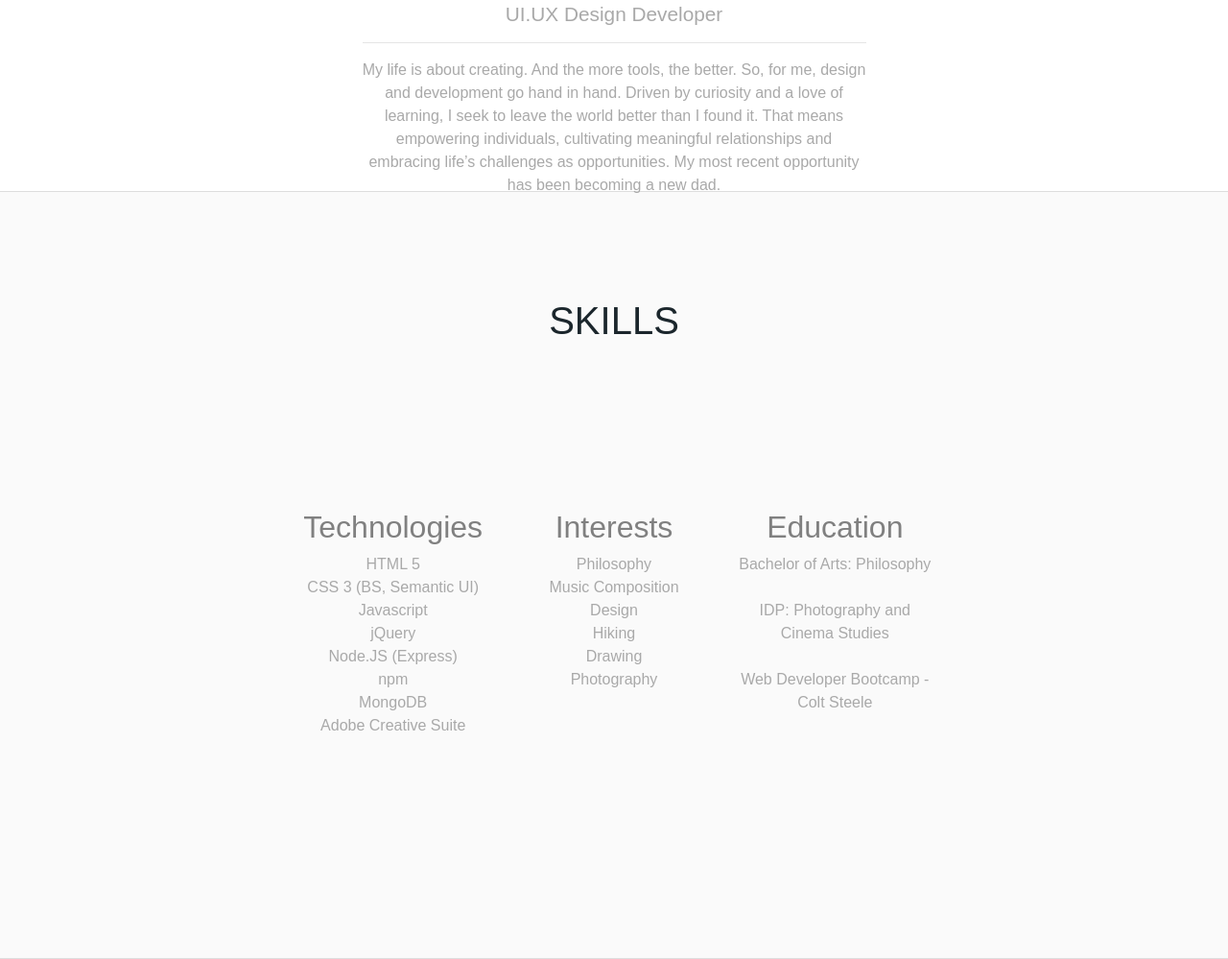
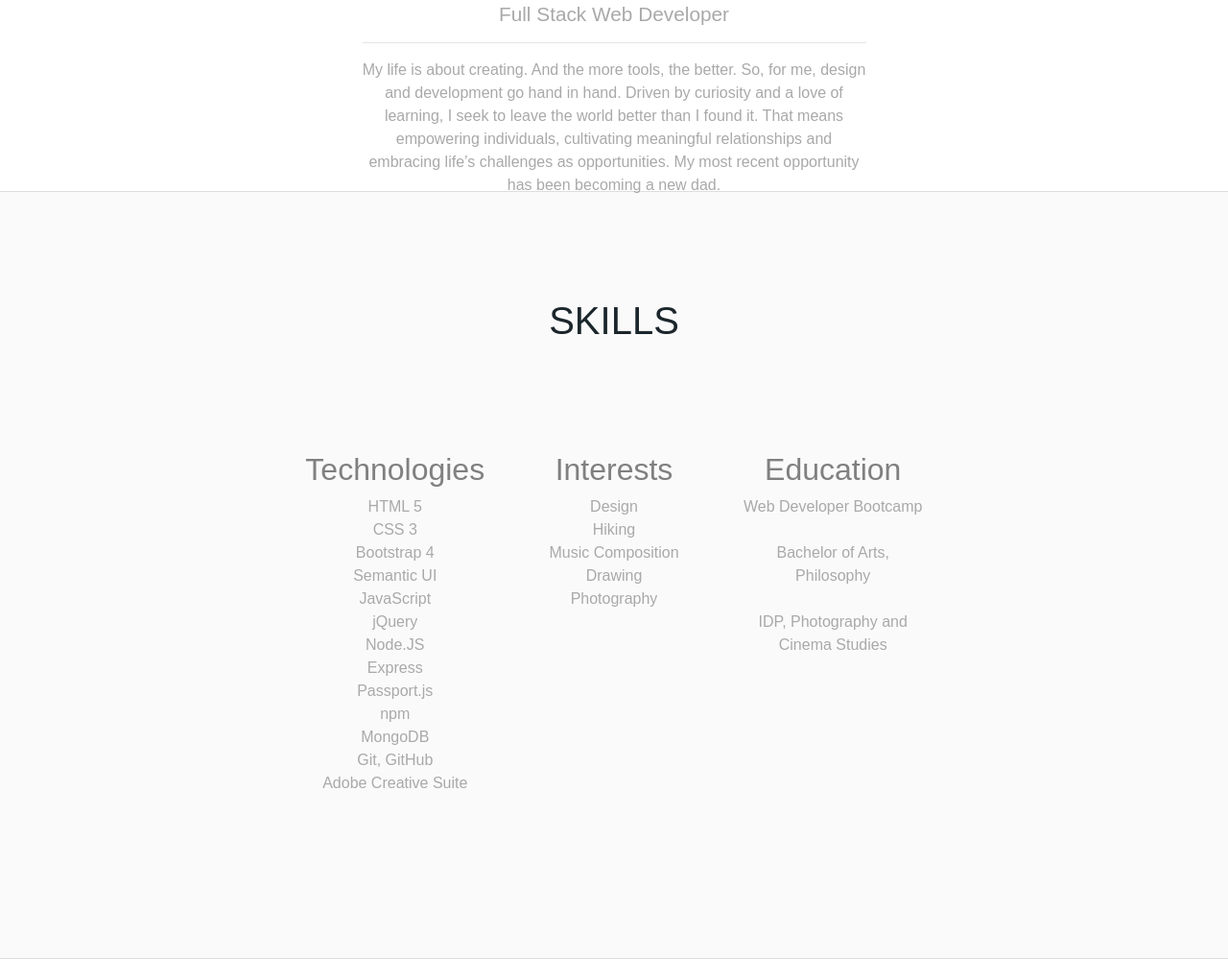
Before and after one commit to christopher-dodge/portfolio, a plain HTML site: page index.html in a window 1280 px wide. Shown: the part 1401-2400 px from the top of the page at 96% size. Drawn offline with nearby package versions, Linux system fonts and the light colour scheme; a web font is replaced by a local one.

```diff
--- a/index.html
+++ b/index.html
@@ -71,7 +71,7 @@
             <div id="hello" data-aos="fade-up" data-aos-duration="1500" data-aos-delay="200">
             <h2>Hello &nbsp;</h2>
             </div>
-            <p>I'm a UI.UX Design Developer that is dedicated to mastering modern technologies and techniques.</p>
+            <p>I'm a Full Stack Web Developer that is passionate about creating dynamic, intuitive web applications.</p>
           </div>
 
         </div>
@@ -98,7 +98,7 @@
           <div class="col-0 col-md-3"></div>
           <div class="col-12 col-md-6">
               <h2>Christopher Dodge</h2>
-              <h3>UI.UX Design Developer</h3>
+              <h3>Full Stack Web Developer</h3>
                 <hr>
                  <p>My life is about creating. And the more tools, the better. So, for me, design and development go hand in hand. Driven by curiosity and a love of learning, I seek to leave the world better than I found it. That means empowering individuals, cultivating meaningful relationships and embracing life’s challenges as opportunities. My most recent opportunity has been becoming a new dad.</p>
           </div>
@@ -123,22 +123,26 @@
                 <h2>Technologies</h2>
                 <ul>
                   <li>HTML 5</li>
-                  <li>CSS 3 (BS, Semantic UI)</li>
-                  <li>Javascript</li>
+                  <li>CSS 3</li>
+                  <li>Bootstrap 4</li>
+                  <li>Semantic UI</li>
+                  <li>JavaScript</li>
                   <li>jQuery</li>
-                  <li>Node.JS (Express)</li>
+                  <li>Node.JS</li>
+                  <li>Express</li>
+                  <li>Passport.js</li>
                   <li>npm</li>
                   <li>MongoDB</li>
+                  <li>Git, GitHub</li>
                   <li>Adobe Creative Suite</li>
                 </ul>
               </div>
               <div class="col white-bg" data-aos="fade-up" data-aos-duration="1500" data-aos-delay="400" id="interests">
                 <h2>Interests</h2>
                   <ul>
-                    <li>Philosophy</li>
-                    <li>Music Composition</li>
                     <li>Design</li>
                     <li>Hiking</li>
+                    <li>Music Composition</li>
                     <li>Drawing</li>
                     <li>Photography</li>
                   </ul>
@@ -146,9 +150,9 @@
               <div class="col white-bg" data-aos="fade-up" data-aos-duration="1500" data-aos-delay="500" id="education">
                 <h2>Education</h2>
                 <ul>
-                  <li>Bachelor of Arts: Philosophy</li><br>
-                  <li>IDP: Photography and Cinema Studies</li><br>
-                  <li>Web Developer Bootcamp - Colt Steele</li><br>
+                  <li>Web Developer Bootcamp</li><br>
+                  <li>Bachelor of Arts, Philosophy</li><br>
+                  <li>IDP, Photography and Cinema Studies</li><br>
                 </ul>
               </div>
 
```
Also changed, not shown: 1 other file.
